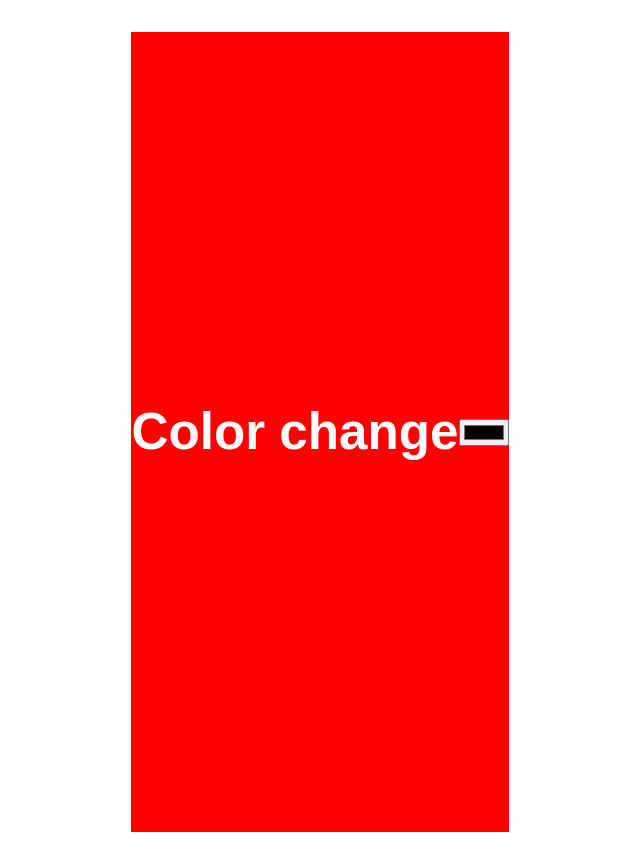
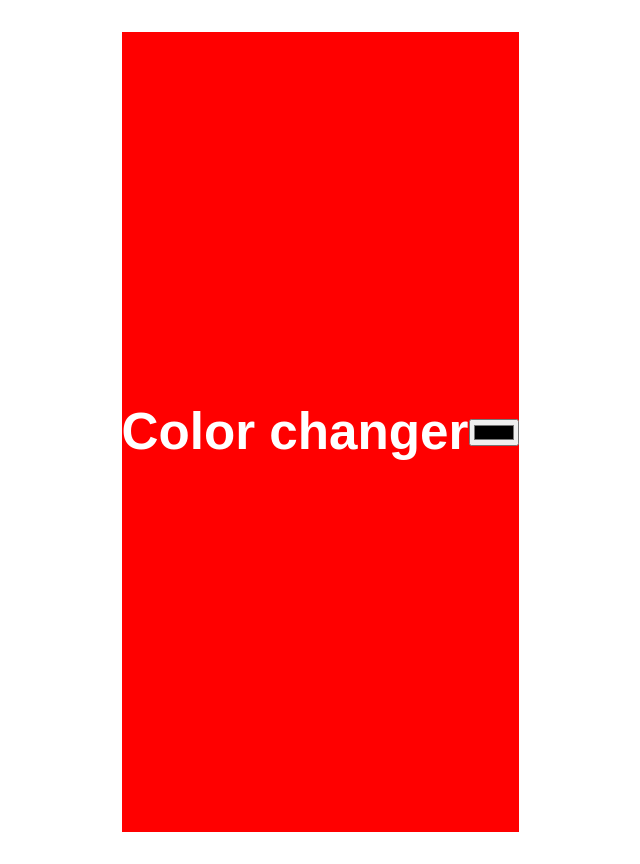
Before and after one commit to onkar25-design/my--project, a React (Vite) app: page / in a window 1280 px wide. Shown: the whole page, without its empty margins (320-960 px from the left). Built offline with nearby package versions, Linux system fonts and the light colour scheme.

Commit message:
Update App.jsx

```diff
--- a/src/App.jsx
+++ b/src/App.jsx
@@ -10,7 +10,7 @@ function App() {
 
   return (
     <div className="App" style={{ backgroundColor: color }}>
-      <h1>Color change</h1>
+      <h1>Color changer</h1>
       <input
         type="color"
         onChange={handleColorChange}
```
